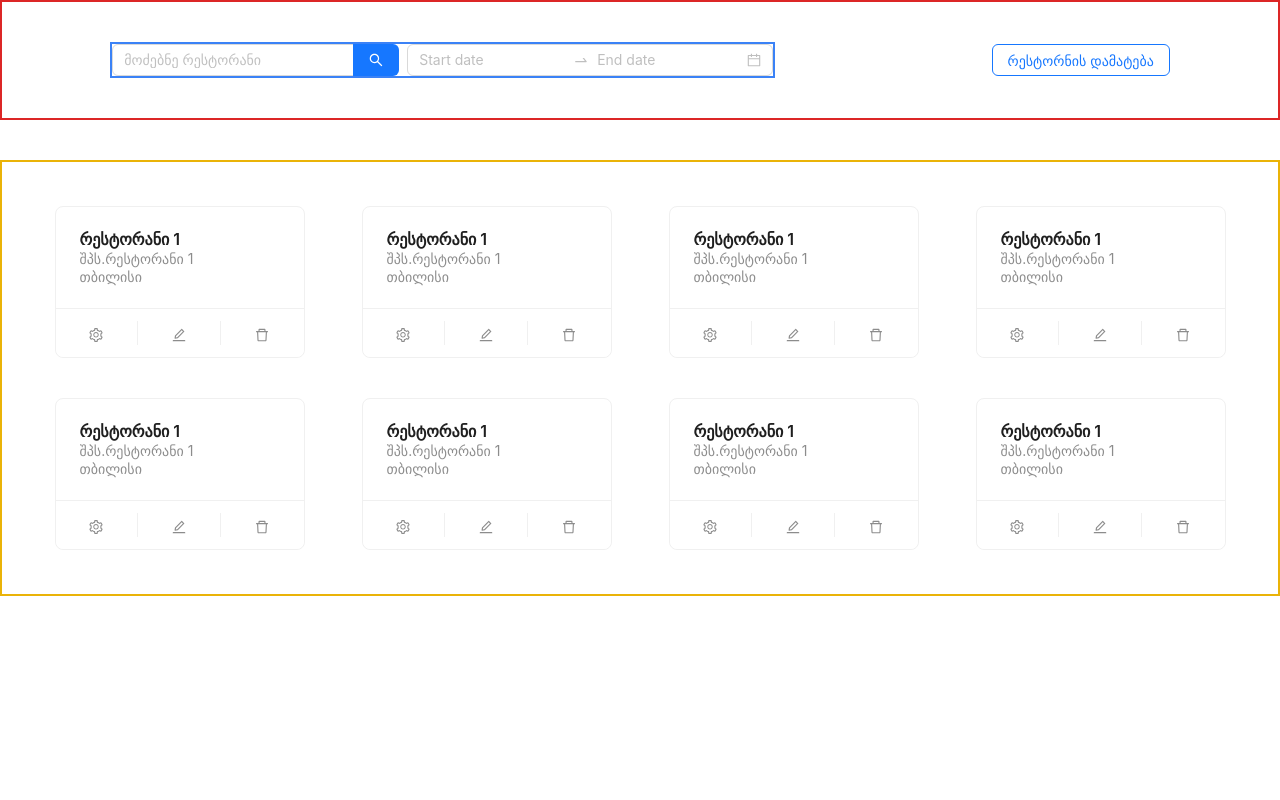
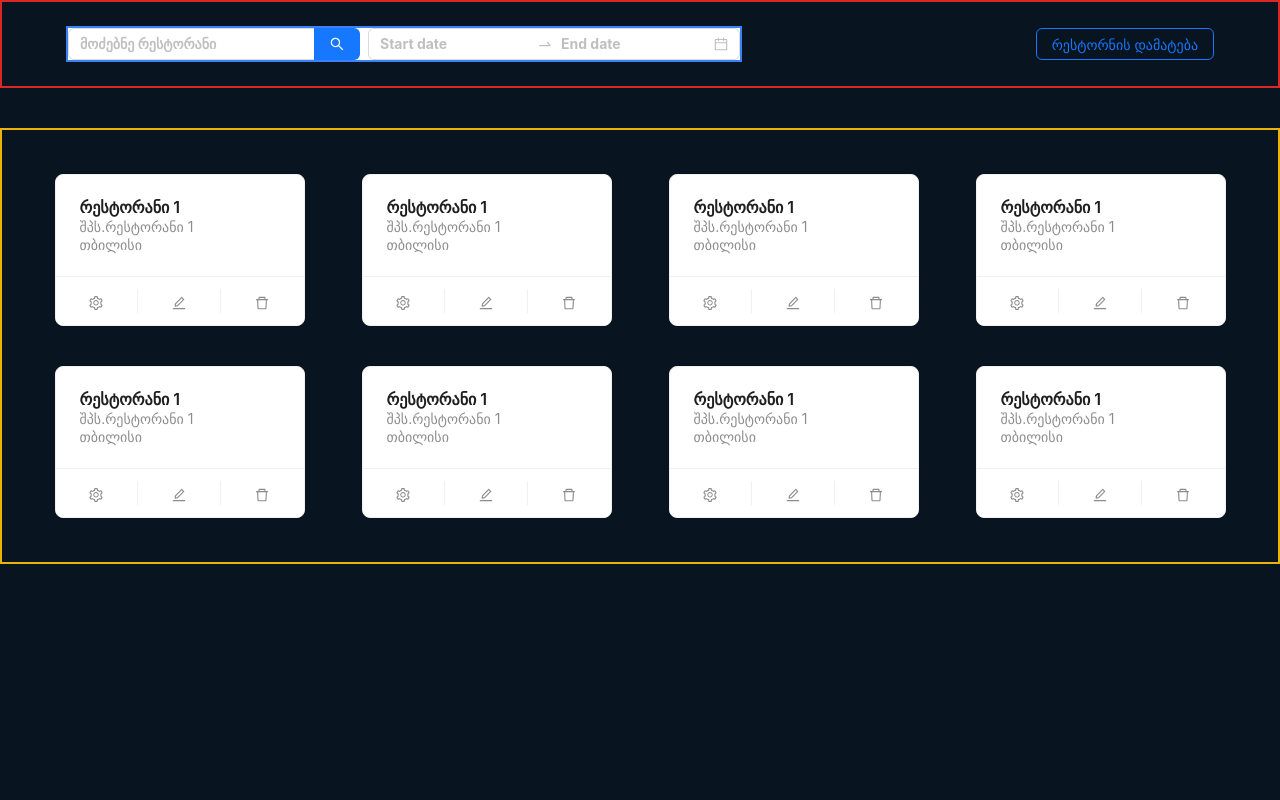
Before and after one commit to tatojakhua/Boni, a Next.js app: page / in a window 1280 px wide. Shown: the top 800 px of the page. Built offline with nearby package versions, Linux system fonts and the light colour scheme.

Commit message:
back add

```diff
--- a/app/(pages)/restaurants/[id]/page.tsx
+++ b/app/(pages)/restaurants/[id]/page.tsx
@@ -10,7 +10,10 @@ const Page = () => {
   const router = useRouter();
   return (
     <div className="relative">
-      <Space direction="horizontal" className="border-2 border-red-500">
+      <Space
+        direction="horizontal"
+        className="w-full flex flex-row  justify-between items-center py-5 border-2 border-red-500"
+      >
         <Button type="primary" ghost onClick={() => router.back()}>
           უკან დაბრუნება
         </Button>
--- a/app/(pages)/restaurants/page.tsx
+++ b/app/(pages)/restaurants/page.tsx
@@ -11,7 +11,7 @@ const Restaurants = () => {
 
   return (
     <>
-      <div className="flex flex-row justify-around items-center flex-wrap mt-auto py-10 border-2 border-red-600">
+      <div className="flex flex-col sm:flex-row justify-center sm:justify-between items-center px-16 py-6 border-2 border-red-600">
         <Search />
         <Button type="primary" ghost onClick={() => setopenModal(true)}>
           რესტორნის დამატება
--- a/app/page.tsx
+++ b/app/page.tsx
@@ -10,7 +10,7 @@ const inter = Noto_Serif_Georgian({
 
 export default function Home() {
   return (
-    <main className={`${inter.variable} font-Noto_Serif_Georgian`}>
+    <main className={`${inter.variable} font-Noto_Serif_Georgian bg-[#081420]`}>
       <Restaurants />
     </main>
   );
--- /dev/null
+++ b/components/RestaurantOptions/CardLoader.tsx
@@ -0,0 +1,13 @@
+import React from "react";
+import { Card } from "antd";
+
+const CardLoader = () => (
+  <Card
+    style={{
+      width: 300,
+      marginBottom: "70px",
+    }}
+    loading={true}
+  />
+);
+export default CardLoader;
--- a/components/RestaurantOptions/CardWrapper.tsx
+++ b/components/RestaurantOptions/CardWrapper.tsx
@@ -1,7 +1,6 @@
-/* eslint-disable @typescript-eslint/no-explicit-any */
-/* eslint-disable react/prop-types */
 import React from "react";
 import CardItem from "./CardItem";
+// import CardLoader from "./CardLoader";
 
 const CardWrapper = () => {
   // if (error) {
--- a/components/RestaurantOptions/RestaurantForm.tsx
+++ b/components/RestaurantOptions/RestaurantForm.tsx
@@ -23,10 +23,13 @@ type SetOpenModal = {
 
 const RestaurantForm: React.FC<SetOpenModal> = ({
   setopenModal,
-}: SetOpenModal) => (
+}: SetOpenModal) => {
+  const [form] = Form.useForm();
+  return (
     <div className="p-4 border-2 border-red-500">
       <Form
         layout="vertical"
+        form={form}
         initialValues={{ layout: "vertical" }}
         onFinish={onFinish}
         onFinishFailed={onFinishFailed}
@@ -78,5 +81,6 @@ const RestaurantForm: React.FC<SetOpenModal> = ({
       </Form>
     </div>
   );
+};
 
 export default RestaurantForm;
--- a/components/Search/Search.tsx
+++ b/components/Search/Search.tsx
@@ -1,18 +1,45 @@
 /* eslint-disable @typescript-eslint/no-explicit-any */
-import React from "react";
+"use client";
+import React, { useState } from "react";
 import { Input, Space, DatePicker } from "antd";
 import type { SearchProps } from "../Search";
+import { RangeValue } from "rc-picker/lib/interface";
+import dayjs from "dayjs";
 
 const { Search } = Input;
 const { RangePicker } = DatePicker;
 
-const onSearch: SearchProps["onSearch"] = (value: any) => console.log(value);
+const SearchOption: React.FC = () => {
+  const [searchValue, setSearchValue] = useState("");
+  const [dateRange, setDateRange] = useState<RangeValue<dayjs.Dayjs> | null>(
+    null
+  );
 
-const SearchOption: React.FC = () => (
-  <Space className="flex flex-col sm:flex-row border-2 border-blue-500">
-    <Search placeholder="მოძებნე რესტორანი" onSearch={onSearch} enterButton />
-    <RangePicker onChange={onSearch} />
-  </Space>
-);
+  const onSearch: SearchProps["onSearch"] = (value: any) => {
+    console.log(value);
+
+    const searchOptions = { searchValue, dateRange };
+    console.log(searchOptions);
+  };
+
+  return (
+    <Space className="flex flex-col sm:flex-row border-2 border-blue-500 bg-white text-black font-bold">
+      <Search
+        placeholder="მოძებნე რესტორანი"
+        onSearch={(value) => {
+          setSearchValue(value);
+          onSearch(value);
+        }}
+        enterButton
+      />
+      <RangePicker
+        onChange={(dates) => {
+          onSearch(searchValue);
+          setDateRange(dates);
+        }}
+      />
+    </Space>
+  );
+};
 
 export default SearchOption;
--- a/package.json
+++ b/package.json
@@ -14,7 +14,8 @@
     "font": "^0.0.4",
     "next": "^13.5.4",
     "react": "^18",
-    "react-dom": "^18"
+    "react-dom": "^18",
+    "react-icons": "^4.11.0"
   },
   "devDependencies": {
     "@types/node": "^20",
```
Also changed, not shown: 1 other file (tests, documents, lock files or other folders). Lines whose indentation alone changed are shown as unchanged.
